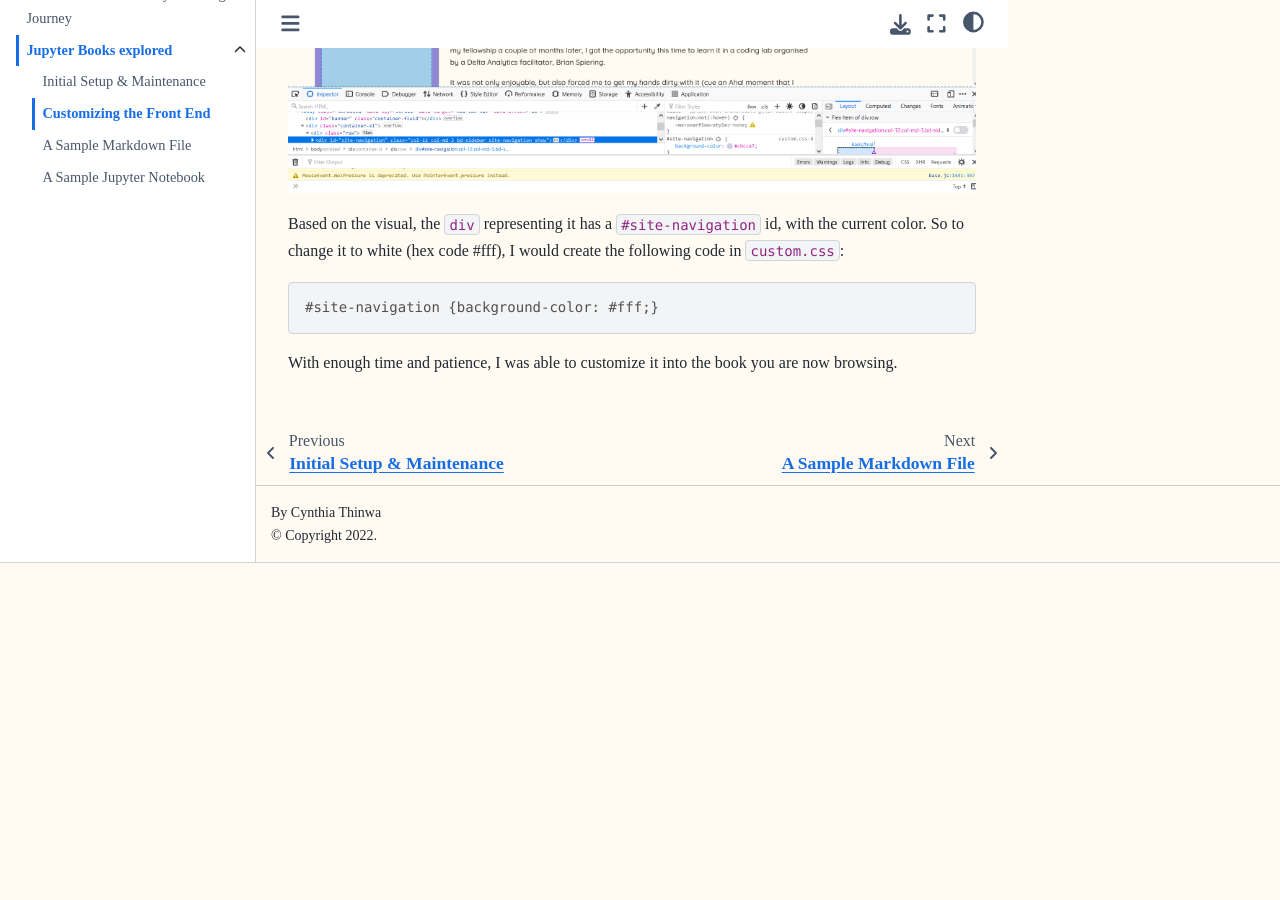
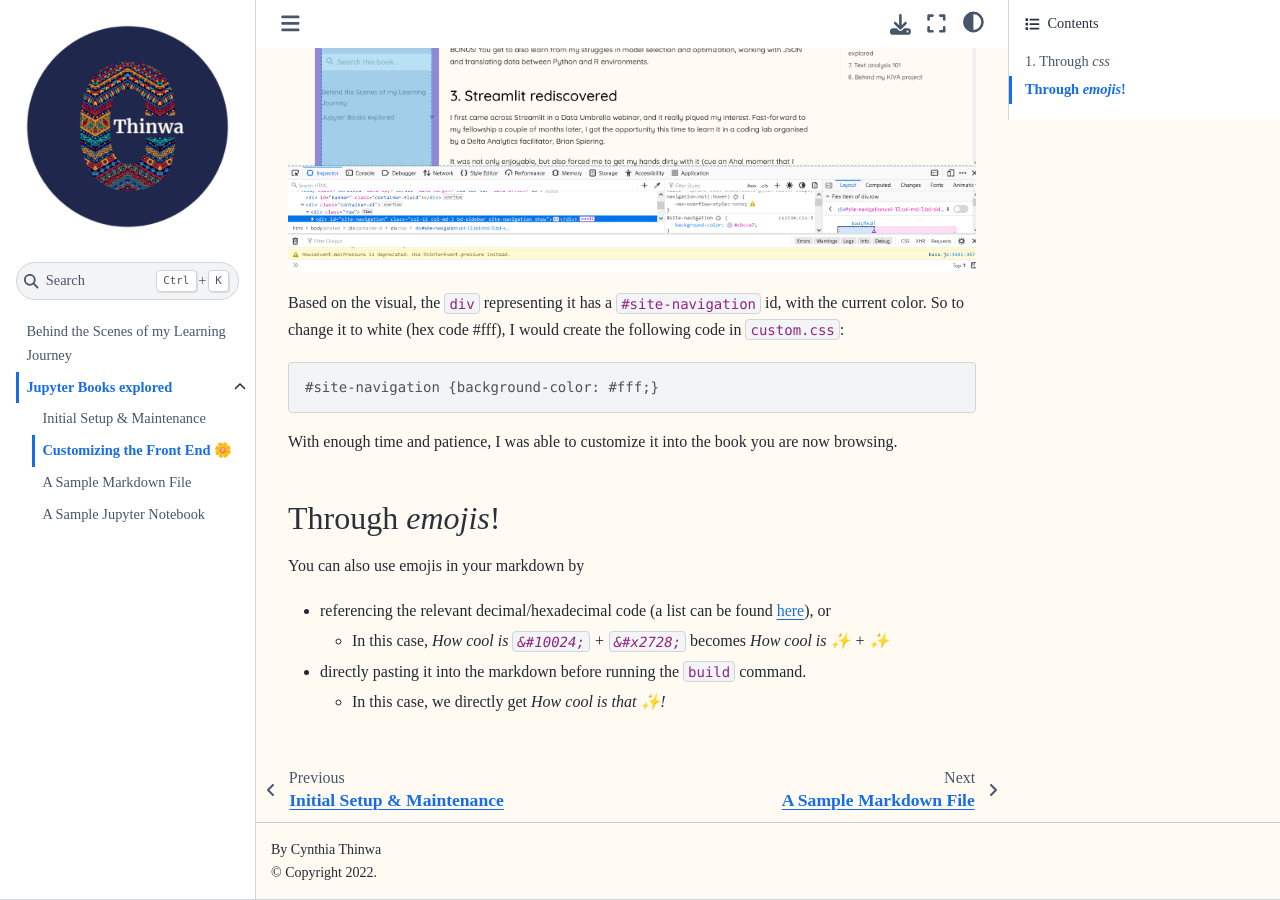
Before and after one commit to CeeThinwa/BTS-Continuous-Learning, a Jupyter Book: the page built from book/customised_front_end.md, in a window 1280 px wide and 900 px high, scrolled down 1587 px. Built offline with Jupyter Book 1.0.4 settings and Sphinx 7.4.7 and the Sphinx Book theme 1.1.4, drawn with Linux system fonts in a browser that asks for light colours; pages that are not in the unit, such as notebooks, are missing from menus; before the commit the page ends 2150 px from its top, so only the background shows below that; some of the changed text lies outside the part shown.

Commit message:
Update customised_front_end.md

```diff
--- a/book/customised_front_end.md
+++ b/book/customised_front_end.md
@@ -1,4 +1,4 @@
-# Customizing the Front End
+# Customizing the Front End 🌼
 
 A brand identity is very important because it makes
 your communications look and feel consistent across
@@ -10,6 +10,8 @@ The next logical step after creating a newly minted
 notebook is to customize it and make it yours.
 
 How?
+
+## 1. Through *css*
 
 Through `css` of course! Jupyter Book allows for
 tweaking css though a `custom.css` file created in the
@@ -61,4 +63,13 @@ to white (hex code #fff), I would create the following code in
 With enough time and patience, I was able to customize it into
 the book you are now browsing.
 
+## Through *emojis*!
+
+You can also use emojis in your markdown by
+* referencing the relevant decimal/hexadecimal code (a list can be found <a href='https://www.w3schools.com/charsets/ref_emoji.asp'> here</a>), or
+  * In this case, *How cool is `&#10024;` + `&#x2728;`* becomes *How cool is &#10024; + &#x2728;*
+* directly pasting it into the markdown before running the `build` command.
+  * In this case, we directly get *How cool is that ✨!*
+
+
 <br>
```
